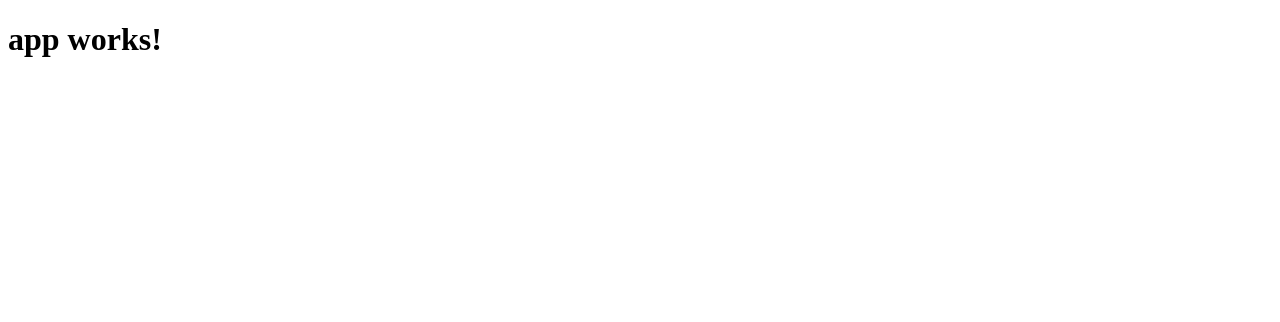
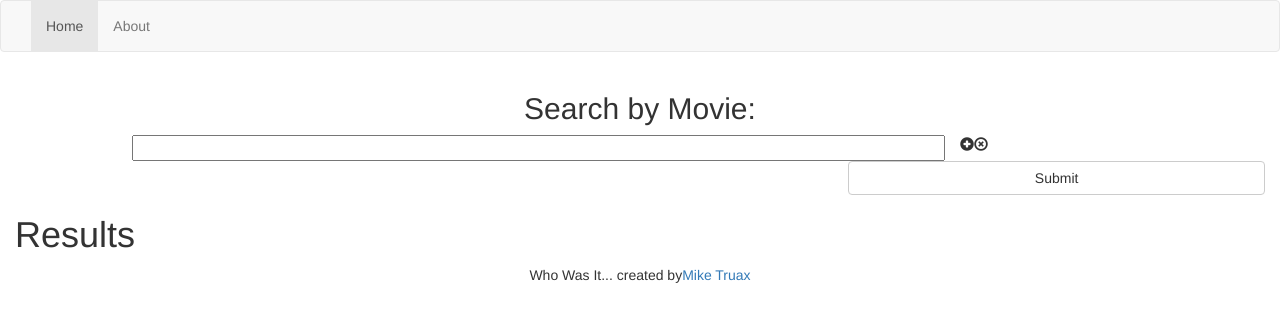
Before and after one commit to miketruax/whoWasIt, an Angular app: page / in a window 1280 px wide. Shown: the top 322 px of the page. Built offline with nearby package versions, Linux system fonts and the light colour scheme.

Commit message:
Adds services/routes

```diff
--- a/src/app/about/about.component.html
+++ b/src/app/about/about.component.html
@@ -1,8 +1,18 @@
 <div class="col-xs-12">
+  <h1 class="text-center">Who Was It?</h1>
   A simple app to help you remember the actor's name in a couple movies. Soon there will be implementation to find a movie based off
-  actor's in it. This was build using the Angular2 NG CLI and good old fashioned programming.
+  actor's in it.
+</div>
+<div class="col-xs-12">
+  <h2> Technologies Used:</h2>
+  <ul class="list-group">
+    <li class="list-group-item">Angular 2 (via Angular CLI for ease of scaffolding)</li>
+    <li class="list-group-item">Bootstrap CSS/JavaScript for easier design.</li>
+    <li class="list-group-item">OMDBApi for search results</li>
+    <li class="list-group-item">jQuery for easier AJAX calls</li>
+  </ul>
 
-  Feel free to check out the source code
-  <!--TODO: ADD LINK TO GITHUB PAGE-->
-  <a href="#">here</a>
 </div>
+<div class="col-xs-12 text-center">
+  Feel free to check out the source code <a href="https://github.com/miketruax/whoWasIt" target="_blank">here</a>
+</div>
--- a/src/app/app.component.html
+++ b/src/app/app.component.html
@@ -1,3 +1,29 @@
-<h1>
-  {{title}}
-</h1>
+<nav class="navbar navbar-default">
+  <div class="container-fluid">
+    <!-- Brand and toggle get grouped for better mobile display -->
+    <div class="navbar-header">
+      <button type="button" class="navbar-toggle collapsed" data-toggle="collapse" data-target="#bs-example-navbar-collapse-1" aria-expanded="false">
+        <span class="sr-only">Toggle navigation</span>
+        <span class="icon-bar"></span>
+        <span class="icon-bar"></span>
+        <span class="icon-bar"></span>
+      </button>
+    </div>
+
+    <!-- Collect the nav links, forms, and other content for toggling -->
+    <div class="collapse navbar-collapse" id="bs-example-navbar-collapse-1">
+      <ul class="nav navbar-nav">
+        <li routerLinkActive="active" [routerLinkActiveOptions]="{exact:true}"><a [routerLink]="['/']">Home</a></li>
+        <li routerLinkActive="active" [routerLinkActiveOptions]="{exact:true}"><a [routerLink]="['about']">About</a></li>
+      </ul>
+    </div>
+  </div>
+</nav>
+
+  <router-outlet></router-outlet>
+
+
+  <footer>
+
+    <div class="col-xs-12 text-center">Who Was It... created by<a href="http://www.miketruax.com">Mike Truax</a></div>
+  </footer>
--- a/src/app/app.component.ts
+++ b/src/app/app.component.ts
@@ -1,4 +1,5 @@
 import { Component } from '@angular/core';
+import {RouterLinkActive, RouterLink} from '@angular/router'
 
 @Component({
   selector: 'app-root',
@@ -6,5 +7,5 @@ import { Component } from '@angular/core';
   styleUrls: ['./app.component.css']
 })
 export class AppComponent {
-  title = 'app works!';
+  title = 'Who Was It...';
 }
--- a/src/app/app.module.ts
+++ b/src/app/app.module.ts
@@ -4,15 +4,26 @@ import { FormsModule } from '@angular/forms';
 import { HttpModule } from '@angular/http';
 
 import { AppComponent } from './app.component';
+import {RouterModule} from "@angular/router";
+import {routes} from './app.routes';
+import { AboutComponent } from './about/about.component';
+import { HomeComponent } from './home/home.component';
+import {HomeResults} from "./home/home-results.component";
 
 @NgModule({
   declarations: [
-    AppComponent
+    AppComponent,
+    AboutComponent,
+    HomeComponent,
+    HomeResults
   ],
   imports: [
     BrowserModule,
     FormsModule,
-    HttpModule
+    HttpModule,
+    RouterModule.forRoot(routes, {
+      useHash: true
+    })
   ],
   providers: [],
   bootstrap: [AppComponent]
--- /dev/null
+++ b/src/app/home/home-results.component.html
@@ -0,0 +1,2 @@
+<h1>Results</h1>
+<p *ngFor="let m of movies">{{m.movie}}</p>
--- a/src/app/home/home.component.html
+++ b/src/app/home/home.component.html
@@ -1,3 +1,19 @@
-<p>
-  home works!
-</p>
+<div class="col-xs-12">
+  <h2 class="text-center">Search by Movie:</h2>
+  <div class="col-xs-12" *ngFor="let m of movies; let i= index;">
+    <input class="col-xs-8 col-xs-offset-1" type="text" [(ngModel)]="m.movie">
+    <div class="col-xs-2"><span (click)="addItem()" class="glyphicon glyphicon-plus-sign cursor-pointer"></span>
+    <span (click)="removeMovie(i)" class="glyphicon glyphicon-remove-circle cursor-pointer"></span></div>
+  </div>
+</div>
+<div class="col-xs-12">
+  <button class="btn btn-default col-xs-4 col-xs-offset-8" (click)="search()">Submit</button>
+</div>
+
+<div class="col-xs-12">
+  <app-home-results [results]="results" [movies]="movies">
+
+
+  </app-home-results>
+
+</div>
--- a/src/app/home/home.component.ts
+++ b/src/app/home/home.component.ts
@@ -1,14 +1,33 @@
 import { Component, OnInit } from '@angular/core';
+import {HomeResults} from './home-results.component'
+import {MovieService} from '../movie-service.service'
 
 @Component({
   selector: 'app-home',
+  providers: [MovieService],
   templateUrl: './home.component.html',
-  styleUrls: ['./home.component.css']
+  styleUrls: ['./home.component.css'],
 })
 export class HomeComponent implements OnInit {
+  private movies: Array<Object>;
+  public results: Array<Array<String>>;
+  constructor(private movieService: MovieService) {
+    this.results = [[]];
+    this.movies = [{movie: ''}];
+  }
+  addItem(){
+  this.movies.push({movie: ''})
+  }
+  removeMovie(index) {
+    this.movies.splice(index, 1);
+    if(this.movies.length <=0){
+      this.movies.push({movie: ''});
+    }
+  }
 
-  constructor() { }
-
+  search(){
+    this.movieService.getMovies(this.movies);
+  }
   ngOnInit() {
   }
 
--- /dev/null
+++ b/src/app/movie-service.service.ts
@@ -0,0 +1,30 @@
+import { Injectable } from '@angular/core';
+import {Http} from "@angular/http";
+
+@Injectable()
+export class MovieService {
+  constructor(private http: Http) { }
+  private returnData(r:Array<Object>){
+
+  }
+    getMovies(movies: Array<Object>){
+      let x = movies.length;
+      let results = [{}];
+
+      movies.forEach((e, i, array) =>{
+        this.http.get('http://www.omdbapi.com/?t='+array[i]['movie']+'&y=&plot=short&r=json')
+          // .map(res => res.json())
+          .subscribe(response => {
+            console.log(response, 'http://www.omdbapi.com/?t='+array[i]['movie']+'&y=&plot=short&r=json')
+            x--;
+            results.push(response);
+            if(x<=0){
+              this.returnData(results);
+            }
+          })
+          })
+      }
+
+
+
+    }
--- a/src/index.html
+++ b/src/index.html
@@ -2,13 +2,18 @@
 <html>
 <head>
   <meta charset="utf-8">
-  <title>WhoWasIt</title>
+  <title>Who Was It?</title>
   <base href="/">
-
+  <script
+    src="https://code.jquery.com/jquery-3.1.1.min.js"
+    integrity="sha256-hVVnYaiADRTO2PzUGmuLJr8BLUSjGIZsDYGmIJLv2b8="
+    crossorigin="anonymous"></script>
+  <script src="https://maxcdn.bootstrapcdn.com/bootstrap/3.3.7/js/bootstrap.min.js">  </script>
   <meta name="viewport" content="width=device-width, initial-scale=1">
+  <link rel="stylesheet" href="https://maxcdn.bootstrapcdn.com/bootstrap/3.3.7/css/bootstrap.min.css" integrity="sha384-BVYiiSIFeK1dGmJRAkycuHAHRg32OmUcww7on3RYdg4Va+PmSTsz/K68vbdEjh4u" crossorigin="anonymous">
   <link rel="icon" type="image/x-icon" href="favicon.ico">
 </head>
 <body>
-  <app-root>Loading...</app-root>
+  <app-root>Loading Who Was It App... Get Ready</app-root>
 </body>
 </html>
--- a/src/main.ts
+++ b/src/main.ts
@@ -1,5 +1,6 @@
 import { enableProdMode } from '@angular/core';
 import { platformBrowserDynamic } from '@angular/platform-browser-dynamic';
+import 'rxjs/add/operator/map'
 
 import { AppModule } from './app/app.module';
 import { environment } from './environments/environment';
```
Also changed, not shown: src/app/app.routes.ts (+9 -0 lines), src/app/home/home-results.component.ts (added, +12 -0 lines), 2 other files (tests, documents, lock files or other folders).
